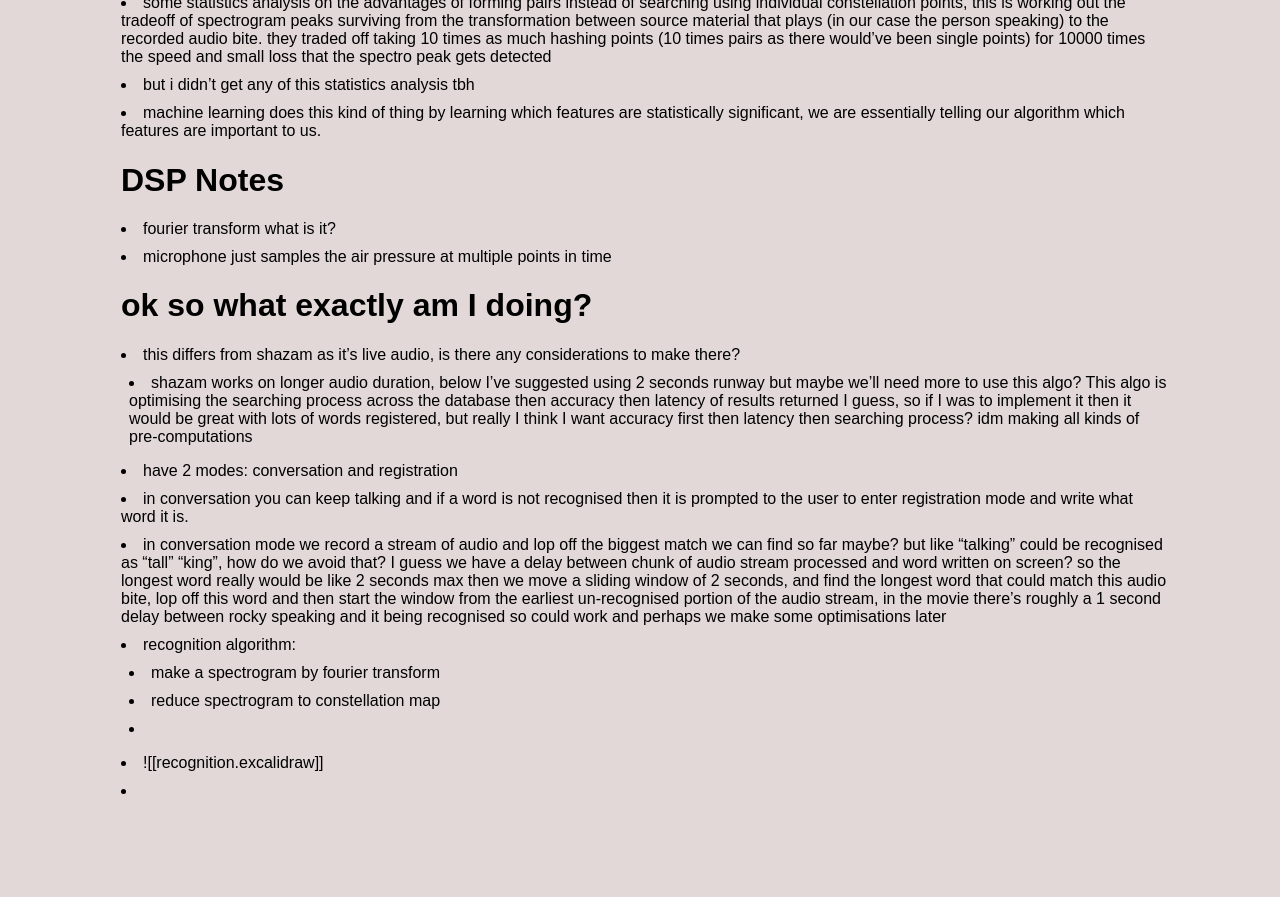
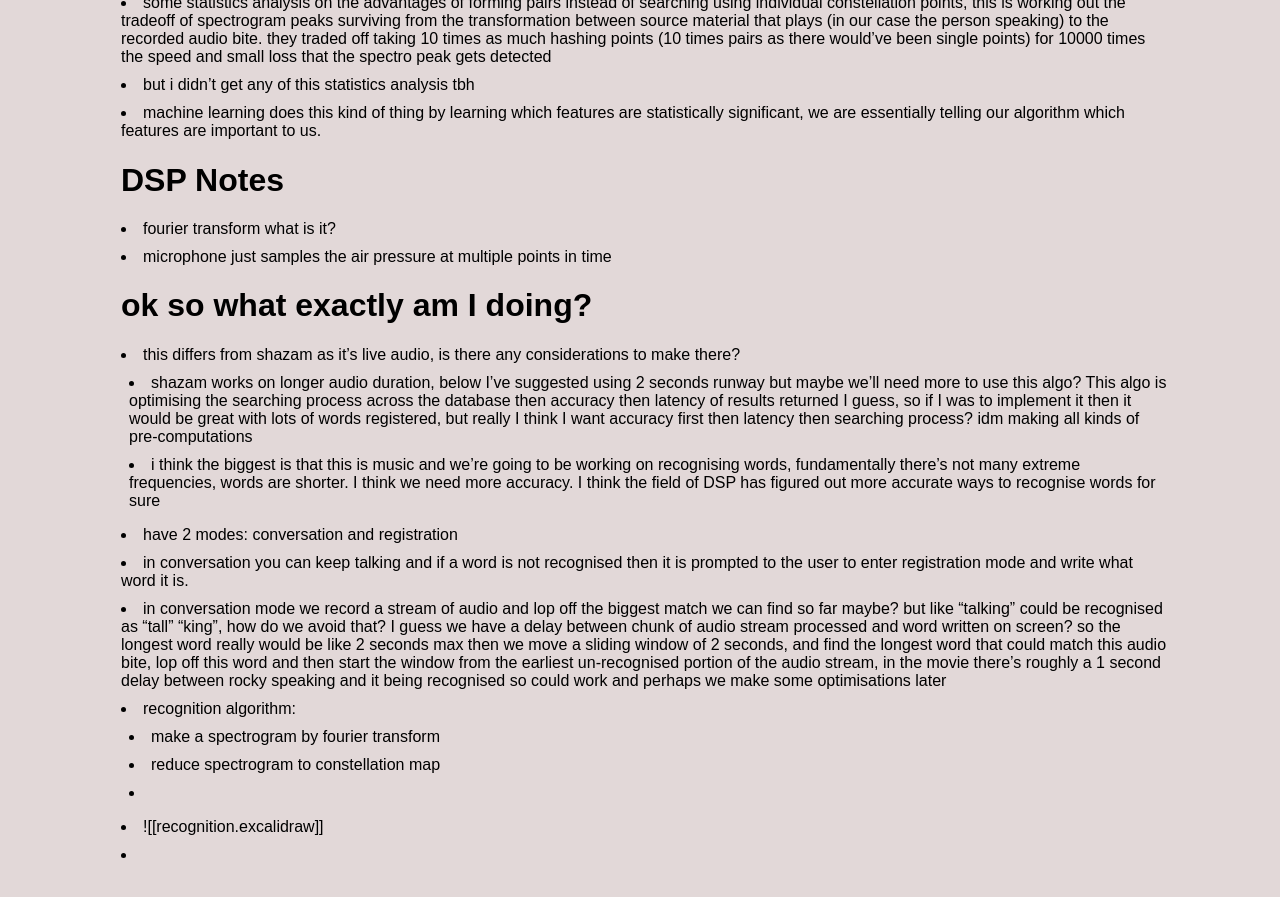
Before and after one commit to jsbaasi/jsbaasi.github.io, a Jekyll site: the page built from _posts/2026-07-07-project-hail-mary.md, in a window 1280 px wide and 900 px high, scrolled down 945 px. Shown: the top 897 px of the window. Built offline with Jekyll 4.4.1, drawn with Linux system fonts in a browser that asks for light colours; before the commit the page ends 1781 px from its top, so only the background shows below that.

Commit message:
vault backup: 2026-07-07 19:34:23

```diff
--- a/_posts/2026-07-07-project-hail-mary.md
+++ b/_posts/2026-07-07-project-hail-mary.md
@@ -32,6 +32,7 @@ Spectrogram normally shows 3 features of an audio bite. For 2D frequency and tim
 # ok so what exactly am I doing?
 - this differs from shazam as it's live audio, is there any considerations to make there?
 	- shazam works on longer audio duration, below I've suggested using 2 seconds runway but maybe we'll need more to use this algo? This algo is optimising the searching process across the database then accuracy then latency of results returned I guess, so if I was to implement it then it would be great with lots of words registered, but really I think I want accuracy first then latency then searching process? idm making all kinds of pre-computations
+	- i think the biggest is that this is music and we're going to be working on recognising words, fundamentally there's not many extreme frequencies, words are shorter. I think we need more accuracy. I think the field of DSP has figured out more accurate ways to recognise words for sure
 - have 2 modes: conversation and registration
 - in conversation you can keep talking and if a word is not recognised then it is prompted to the user to enter registration mode and write what word it is.
 - in conversation mode we record a stream of audio and lop off the biggest match we can find so far maybe? but like "talking" could be recognised as "tall" "king", how do we avoid that? I guess we have a delay between chunk of audio stream processed and word written on screen? so the longest word really would be like 2 seconds max then we move a sliding window of 2 seconds, and find the longest word that could match this audio bite, lop off this word and then start the window from the earliest un-recognised portion of the audio stream, in the movie there's roughly a 1 second delay between rocky speaking and it being recognised so could work and perhaps we make some optimisations later
```
Also changed, not shown: _posts/2026-06-08-breaking-bad-episodes.md (+1 -0 lines).
